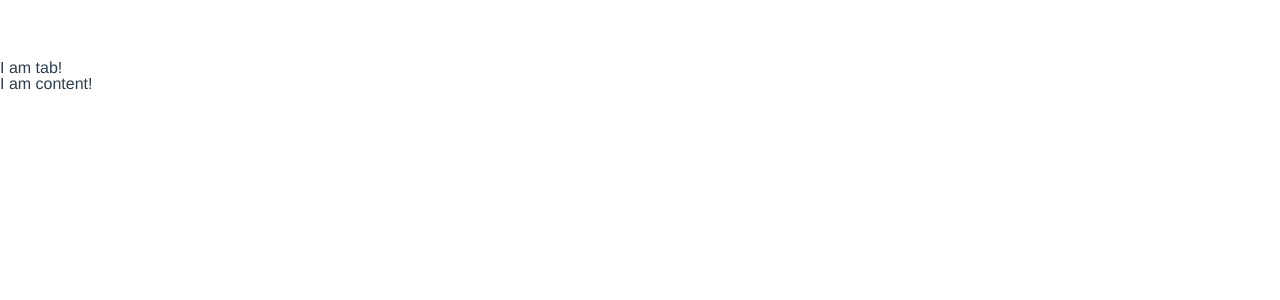
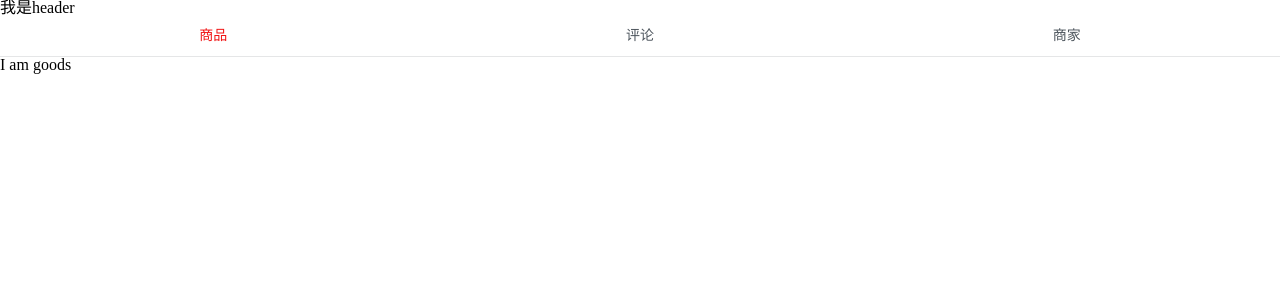
Before and after one commit to yini89/sell, a Vue app: page /#/goods in a window 1280 px wide. Shown: the top 300 px of the page. Built offline with nearby package versions, Linux system fonts and the light colour scheme.

Commit message:
路由配置好了，adsafe没解决

```diff
--- a/package.json
+++ b/package.json
@@ -51,6 +51,8 @@
     "rimraf": "^2.6.0",
     "semver": "^5.3.0",
     "shelljs": "^0.7.6",
+    "stylus": "^0.54.5",
+    "stylus-loader": "^3.0.1",
     "uglifyjs-webpack-plugin": "^1.1.1",
     "url-loader": "^0.5.8",
     "vue-loader": "^13.3.0",
@@ -58,7 +60,7 @@
     "vue-template-compiler": "^2.5.2",
     "webpack": "^3.6.0",
     "webpack-bundle-analyzer": "^2.9.0",
-    "webpack-dev-server": "^2.9.1",
+    "webpack-dev-server": "^2.11.3",
     "webpack-merge": "^4.1.0"
   },
   "engines": {
--- a/src/App.vue
+++ b/src/App.vue
@@ -1,15 +1,20 @@
 <template>
   <div id="app">
     <!--<div class="header">-->
-      <header></header>
+      <v-header></v-header>
     <!--</div>-->
     <div class="tab">
-      I am tab!
+      <div class="tab-item">
+        <router-link to="/goods">商品</router-link>
+      </div>
+      <div class="tab-item">
+        <router-link to="/ratings">评论</router-link>
+      </div>
+      <div class="tab-item">
+        <router-link to="seller">商家</router-link>
+      </div>
     </div>
-    <div class="content">
-      I am content!
-    </div>
-    <!--<router-view/>-->
+    <router-view/>
   </div>
 </template>
 
@@ -17,18 +22,25 @@
   import header from './components/header/header';
   export default {
     components: {
-      'header': header
+      'v-header': header
     }
   };
 </script>
-
-<style>
-#app {
-  font-family: 'Avenir', Helvetica, Arial, sans-serif;
-  -webkit-font-smoothing: antialiased;
-  -moz-osx-font-smoothing: grayscale;
-  /*text-align: center;*/
-  color: #2c3e50;
-  margin-top: 60px;
-}
+<style scoped lang="stylus">
+ #app
+  .tab
+   display: flex
+   width: 100%
+   height: 40px
+   line-height: 40px
+   border-bottom: 1px solid rgba(7,17,27,0.1)
+   .tab-item
+     flex: 1
+     text-align: center
+     & > a
+      display: block
+      font-size: 14px
+      color: rgb(77, 85, 93)
+      &.active
+        color: rgb(240, 20, 20)
 </style>
--- /dev/null
+++ b/src/components/goods/goods.vue
@@ -0,0 +1,12 @@
+<template>
+    <div>I am goods</div>
+</template>
+
+<script>
+    export default {
+        name: "goods"
+    };
+</script>
+
+<style scoped>
+</style>
--- /dev/null
+++ b/src/components/ratings/ratings.vue
@@ -0,0 +1,13 @@
+<template>
+    <div>I am ratings</div>
+</template>
+
+<script>
+    export default {
+        name: "ratings"
+    };
+</script>
+
+<style scoped>
+
+</style>
--- /dev/null
+++ b/src/components/seller/seller.vue
@@ -0,0 +1,13 @@
+<template>
+    <div>I am seller</div>
+</template>
+
+<script>
+    export default {
+        name: "seller"
+    };
+</script>
+
+<style scoped>
+
+</style>
--- a/src/router/index.js
+++ b/src/router/index.js
@@ -1,9 +1,16 @@
 import Vue from 'vue';
 import Router from 'vue-router';
-
+import goods from '@/components/goods/goods';
+import ratings from '@/components/ratings/ratings';
+import seller from '@/components/seller/seller';
 Vue.use(Router);
 
 export default new Router({
+  linkActiveClass: 'active',
   routes: [
+    {path: '/', component: goods},
+    {path: '/goods', component: goods},
+    {path: '/ratings', component: ratings},
+    {path: '/seller', component: seller}
   ]
 });
```
Also changed, not shown: .eslintrc.js.
